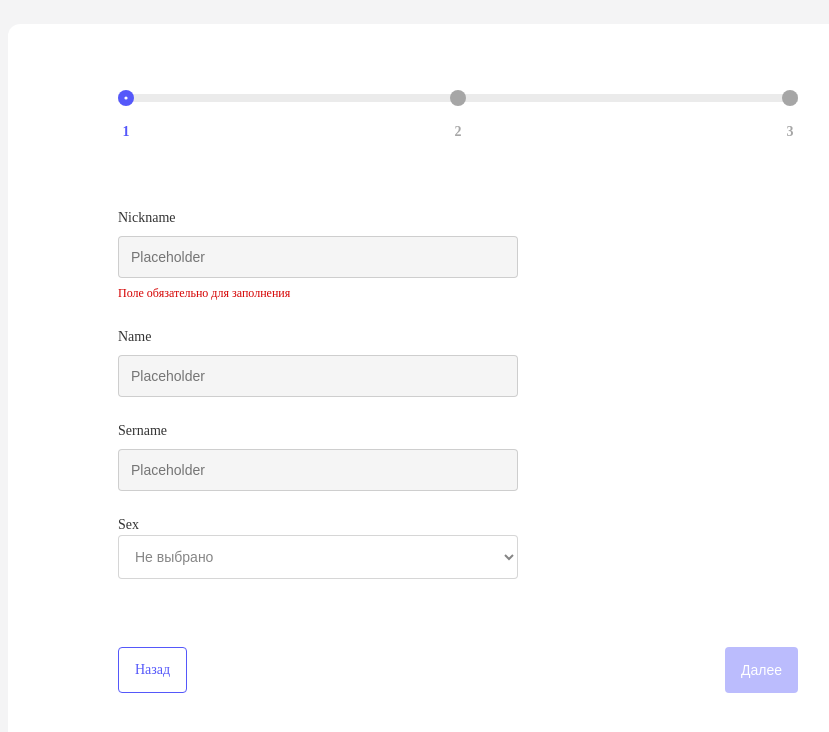
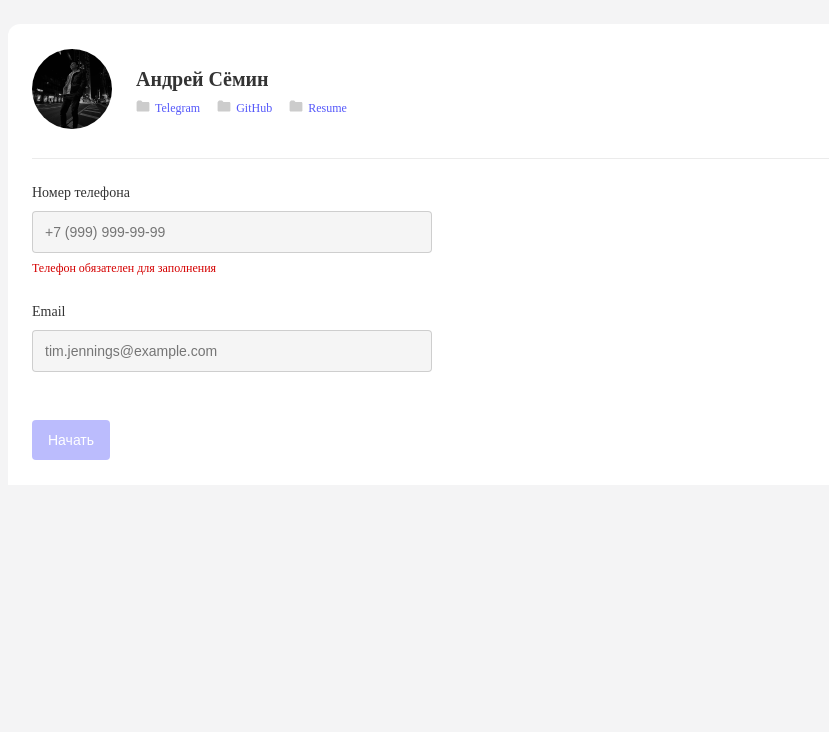
Before and after one commit to AndruhaSem/front-cloud-camp, a React (Create React App) app: page /create in a window 1280 px wide. Shown: the top 732 px of the page, without its empty margins (182-1011 px from the left). Built offline with nearby package versions, Linux system fonts and the light colour scheme; a web font is replaced by a local one.

Commit message:
Final version

```diff
--- a/src/app/App.js
+++ b/src/app/App.js
@@ -6,10 +6,10 @@ import history from "./utils/history";
 function App() {
   return (
     <div className="main-container">
-      {/* <BrowserRouter basename={history.location.pathname || ""}> */}
-      <Route path="/create" component={FormsScreen} />
-      <Route path="/" exact component={HomeScreen} />
-      {/* </BrowserRouter> */}
+      <BrowserRouter basename={history.location.pathname || ""}>
+        <Route path="/create" component={FormsScreen} />
+        <Route path="/" exact component={HomeScreen} />
+      </BrowserRouter>
     </div>
   );
 }
```
